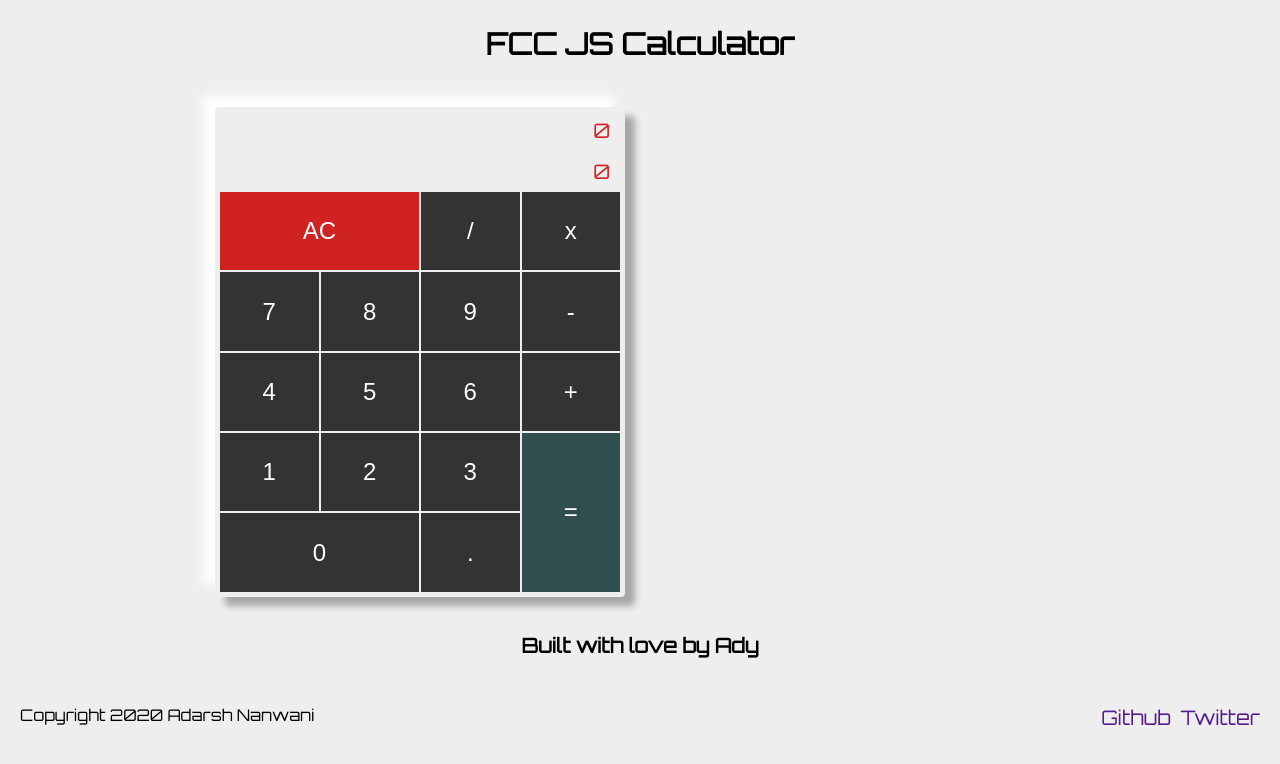
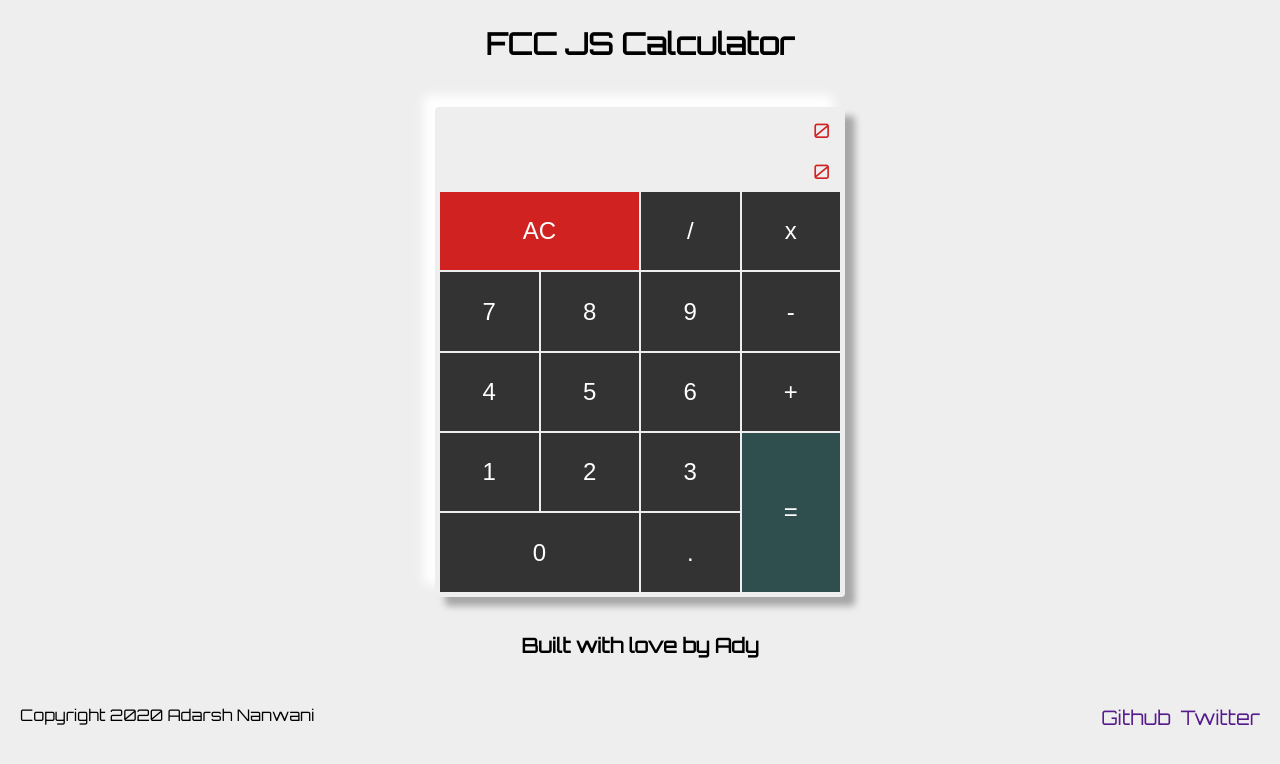
Before and after one commit to adarshnanwani/fcc-js-calculator, a React (Vite) app: page / in a window 1280 px wide. Shown: the top 764 px of the page. Built offline with nearby package versions, Linux system fonts and the light colour scheme.

Commit message:
Add hover effect to button

```diff
--- a/index.css
+++ b/index.css
@@ -33,12 +33,16 @@ body {
 .calculator button {
   background: var(--back);
 }
-
 button {
   text-align: center;
   background: none;
   outline: none;
   border: none;
+}
+button:hover,
+#clear:hover,
+#equals:hover {
+  background: #aaa;
 }
 
 /* font styles */
@@ -159,7 +163,7 @@ footer p {
 #equals {
   grid-column: 4/5;
   grid-row: 9/13;
-  background: #2F4F4F;
+  background: #2f4f4f;
 }
 #zero {
   grid-column: 1/3;
@@ -185,6 +189,9 @@ footer li {
 }
 /* tablet styles */
 @media screen and (min-width: 560px) {
+  .calculator {
+    justify-self: center;
+  }
 }
 
 /* laptop styles */
```
